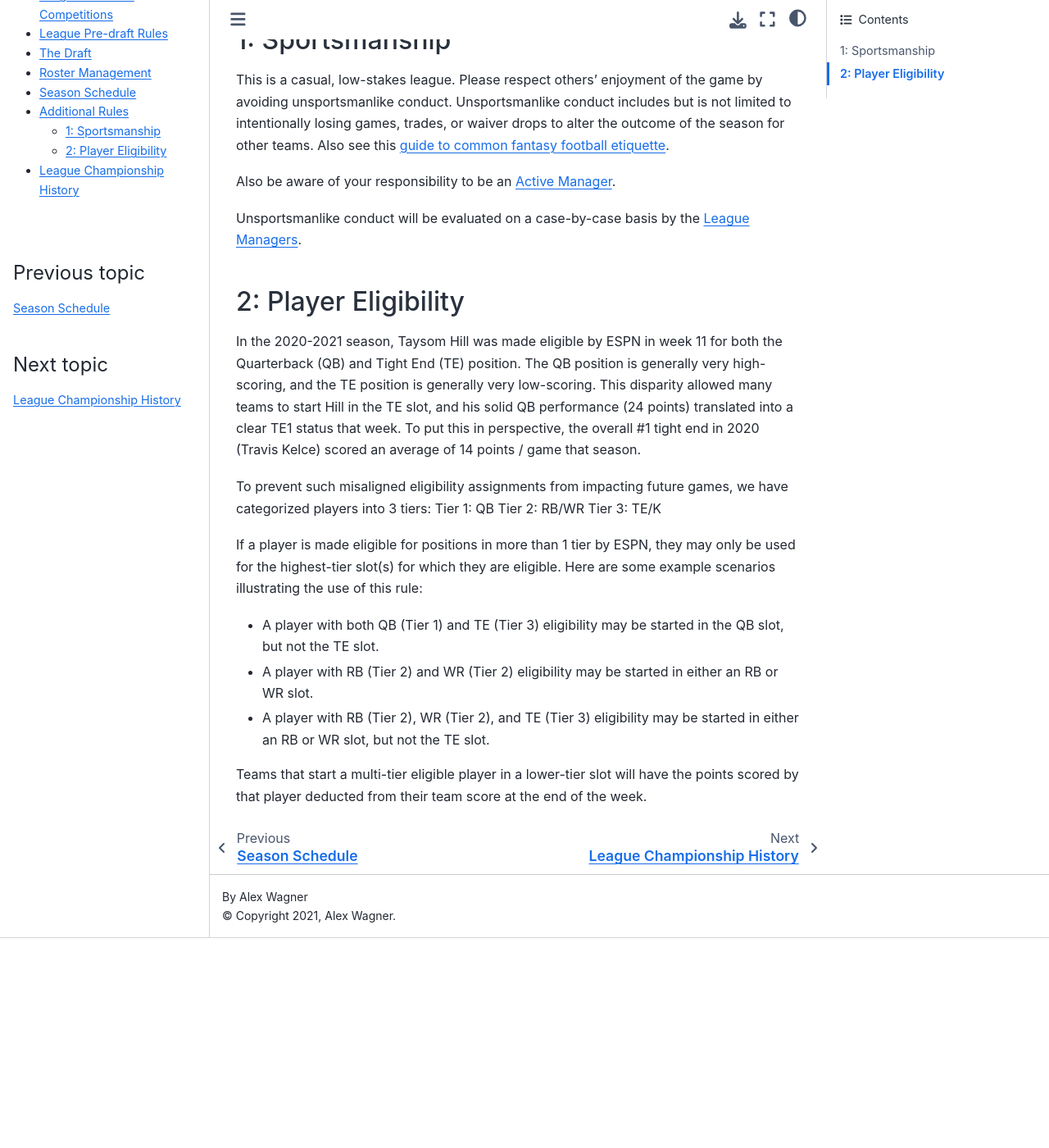
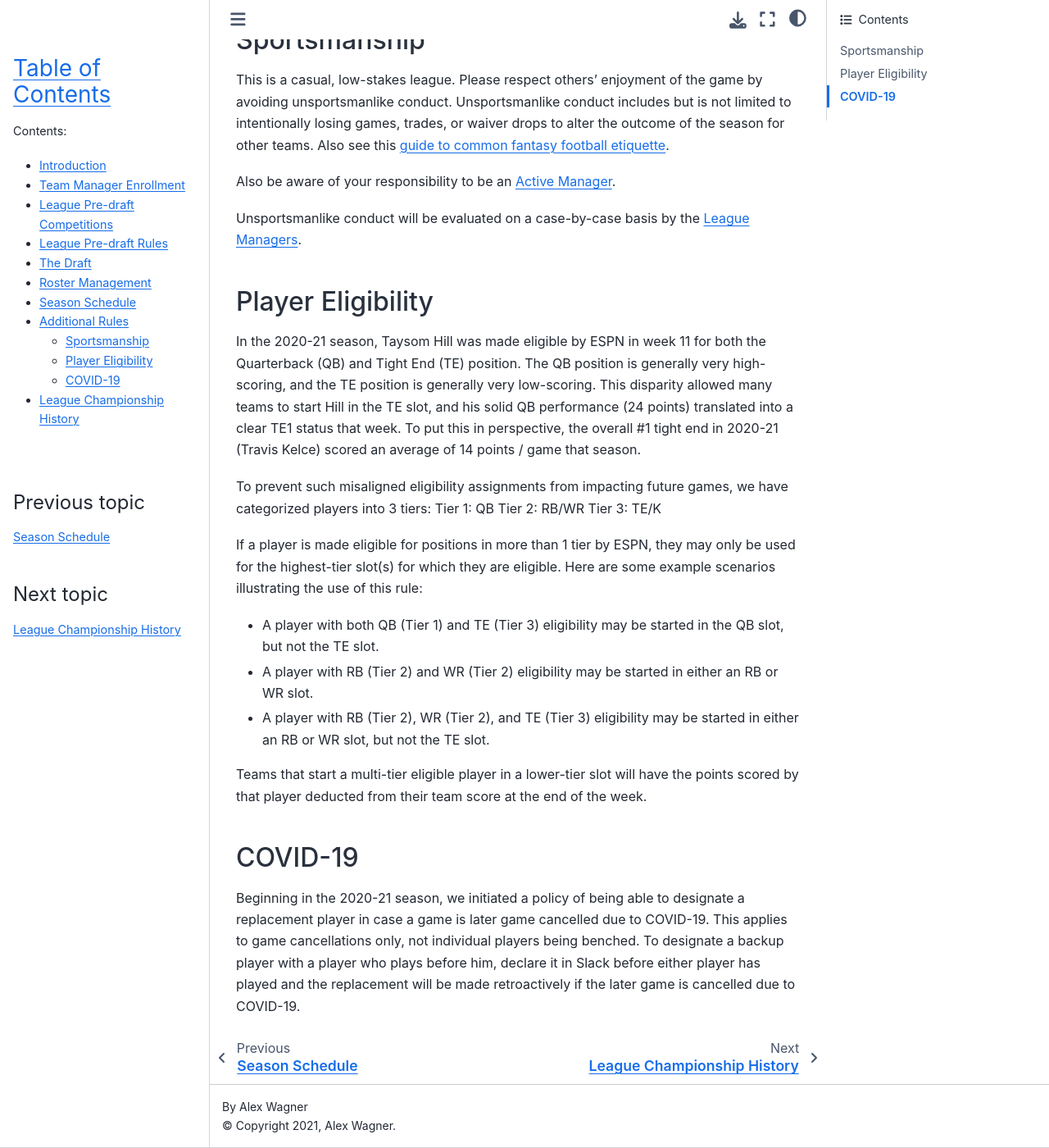
Before and after one commit to GenomicMedLab/fantasy-football-rulebook, a Sphinx documentation site: the page built from docs/additional.rst, in a window 1280 px wide and 1400 px high, scrolled down 280 px. Shown: the whole window at 82% size. Built offline with Sphinx 7.4.7 and the Sphinx Book theme 1.1.4, drawn with Linux system fonts in a browser that asks for light colours; before the commit the page ends 1424 px from its top, so only the background shows below that.

Commit message:
add COVID rule

```diff
--- a/docs/additional.rst
+++ b/docs/additional.rst
@@ -8,8 +8,8 @@
 
 .. _additional-rule-sportsmanship:
 
-1: Sportsmanship
-----------------
+Sportsmanship
+-------------
 This is a casual, low-stakes league. Please respect others' enjoyment of the game by
 avoiding unsportsmanlike conduct. Unsportsmanlike conduct includes but is not limited to
 intentionally losing games, trades, or waiver drops to alter the outcome of the season
@@ -24,14 +24,14 @@
 
 .. _additional_rule_eligibility:
 
-2: Player Eligibility
----------------------
-In the 2020-2021 season, Taysom Hill was made eligible by ESPN in week 11 for both the
+Player Eligibility
+------------------
+In the 2020-21 season, Taysom Hill was made eligible by ESPN in week 11 for both the
 Quarterback (QB) and Tight End (TE) position. The QB position is generally very
 high-scoring, and the TE position is generally very low-scoring. This disparity allowed
 many teams to start Hill in the TE slot, and his solid QB performance (24 points) translated
 into a clear TE1 status that week. To put this in perspective, the overall #1 tight end in
-2020 (Travis Kelce) scored an average of 14 points / game that season.
+2020-21 (Travis Kelce) scored an average of 14 points / game that season.
 
 To prevent such misaligned eligibility assignments from impacting future games, we have
 categorized players into 3 tiers:
@@ -52,3 +52,11 @@
 
 Teams that start a multi-tier eligible player in a lower-tier slot will have the points
 scored by that player deducted from their team score at the end of the week.
+
+COVID-19
+--------
+Beginning in the 2020-21 season, we initiated a policy of being able to designate a replacement
+player in case a game is later game cancelled due to COVID-19. This applies to game cancellations
+only, not individual players being benched. To designate a backup player with a player who plays
+before him, declare it in Slack before either player has played and the replacement will be made
+retroactively if the later game is cancelled due to COVID-19.
```
